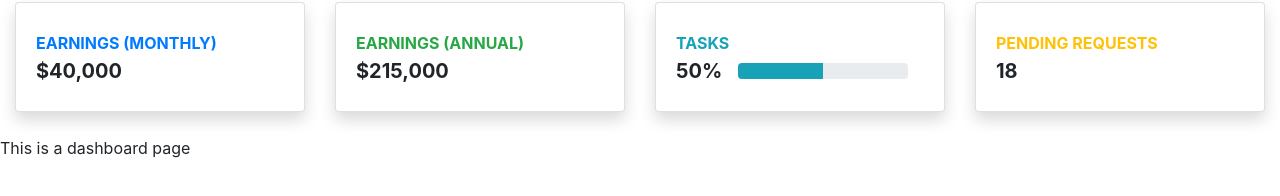
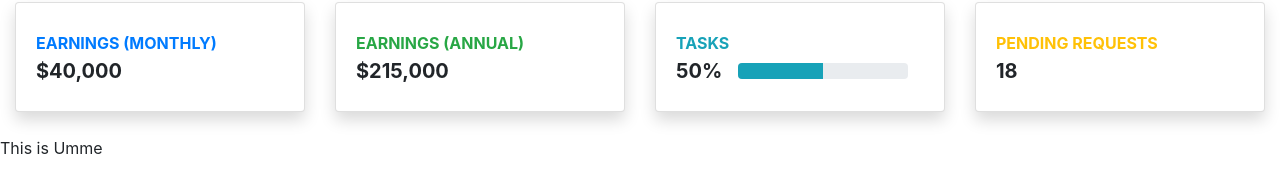
Before and after one commit to ascuet/dmsl-b, a plain HTML site: page index.html in a window 1280 px wide. Shown: the part 104-300 px from the top of the page. Drawn offline with nearby package versions, Linux system fonts and the light colour scheme.

Commit message:
create umme.html

```diff
--- a/index.html
+++ b/index.html
@@ -140,7 +140,7 @@
                     </div>
                 </div>
 
-                <p>This is a dashboard page</p>
+                <p>This is Umme</p>
             </div>
         </section>
     </div>
```
Also changed, not shown: umme.html (added).
